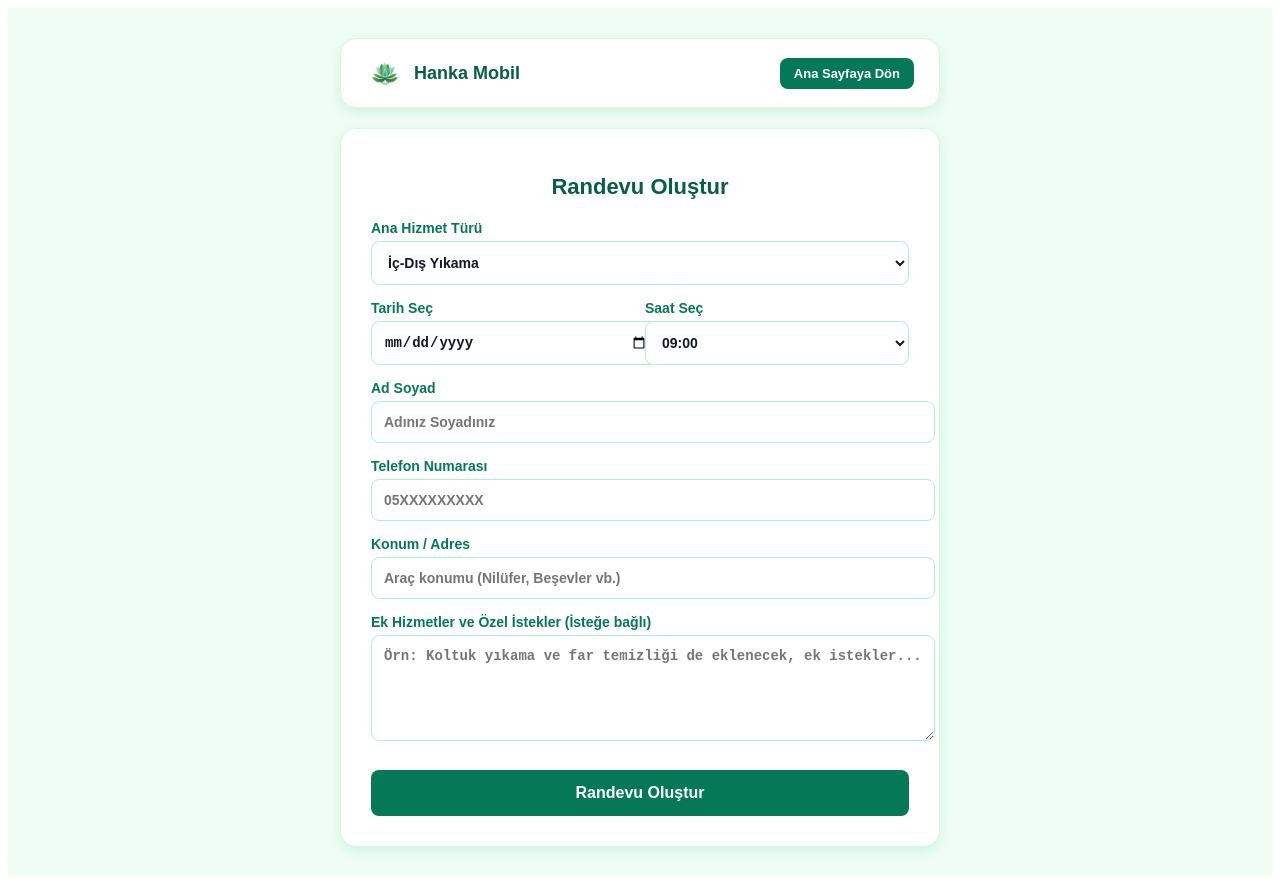
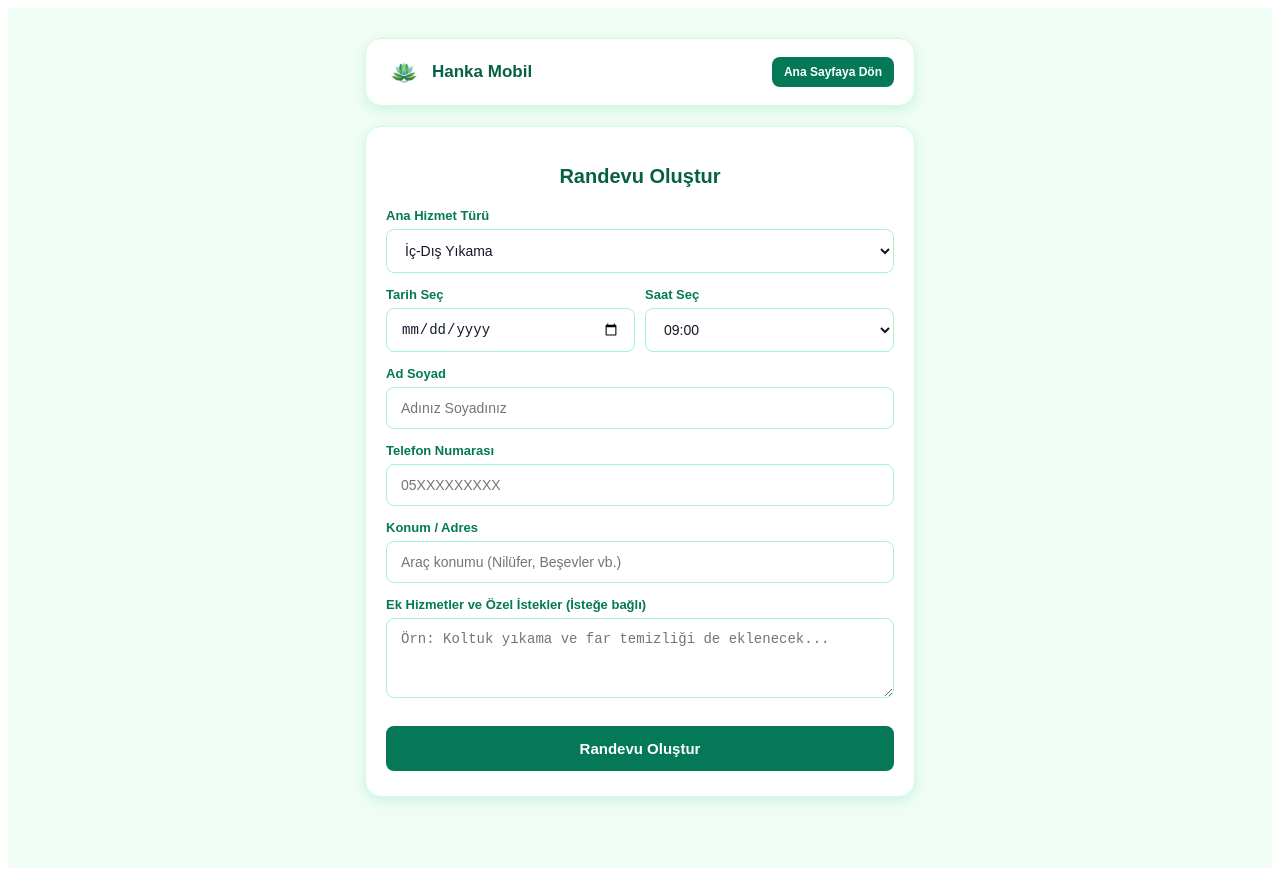
Before and after one commit to oguzhhankara/hanka-mobil-web, a Next.js app: page /randevu in a window 1280 px wide. Built offline with nearby package versions, Linux system fonts and the light colour scheme.

Commit message:
Update page.tsx

```diff
--- a/app/randevu/page.tsx
+++ b/app/randevu/page.tsx
@@ -48,68 +48,89 @@ export default function RandevuAl() {
     }
   };
 
+  const inputStyle = {
+    width: "100%",
+    padding: "12px 14px",
+    border: "1px solid #a7f3d0",
+    borderRadius: "8px",
+    outline: "none",
+    fontSize: "14px",
+    backgroundColor: "#ffffff",
+    color: "#111827",
+    fontWeight: "500",
+    boxSizing: "border-box" as const,
+  };
+
+  const labelStyle = {
+    display: "block",
+    fontSize: "13px",
+    fontWeight: "bold",
+    color: "#047857",
+    marginBottom: "6px",
+  };
+
   return (
-    <main style={{ minHeight: "100vh", backgroundColor: "#f0fdf4", padding: "30px 20px", fontFamily: "sans-serif" }}>
-      <div style={{ maxWidth: "600px", margin: "0 auto" }}>
+    <main style={{ minHeight: "100vh", backgroundColor: "#f0fdf4", padding: "30px 15px", fontFamily: "sans-serif" }}>
+      <div style={{ maxWidth: "550px", margin: "0 auto" }}>
 
-        {/* Üst Bar: Gerçek Logo ve Ana Sayfa Butonu */}
-        <div style={{ backgroundColor: "#ffffff", padding: "15px 25px", borderRadius: "16px", boxShadow: "0 4px 12px rgba(16, 185, 129, 0.15)", border: "1px solid #d1fae5", display: "flex", justifyContent: "space-between", alignItems: "center", marginBottom: "20px" }}>
+        {/* Üst Bar */}
+        <div style={{ backgroundColor: "#ffffff", padding: "15px 20px", borderRadius: "16px", boxShadow: "0 4px 12px rgba(16, 185, 129, 0.15)", border: "1px solid #d1fae5", display: "flex", justifyContent: "space-between", alignItems: "center", marginBottom: "20px" }}>
           <div style={{ display: "flex", alignItems: "center", gap: "10px" }}>
             <img
               src="/logo.png"
               alt="Hanka Logo"
-              style={{ width: "38px", height: "38px", objectFit: "contain", borderRadius: "6px" }}
+              style={{ width: "36px", height: "36px", objectFit: "contain", borderRadius: "6px" }}
             />
-            <h2 style={{ fontSize: "18px", fontWeight: "bold", color: "#065f46", margin: 0 }}>Hanka Mobil</h2>
+            <h2 style={{ fontSize: "17px", fontWeight: "bold", color: "#065f46", margin: 0 }}>Hanka Mobil</h2>
           </div>
           <button
             onClick={() => router.push("/")}
-            style={{ backgroundColor: "#047857", color: "white", padding: "8px 14px", borderRadius: "8px", fontWeight: "bold", border: "none", cursor: "pointer", fontSize: "13px" }}
+            style={{ backgroundColor: "#047857", color: "white", padding: "8px 12px", borderRadius: "8px", fontWeight: "bold", border: "none", cursor: "pointer", fontSize: "12px" }}
           >
             Ana Sayfaya Dön
           </button>
         </div>
 
-        {/* Ana Form Kutusu */}
-        <div style={{ backgroundColor: "#ffffff", padding: "30px", borderRadius: "16px", boxShadow: "0 4px 12px rgba(16, 185, 129, 0.15)", border: "1px solid #d1fae5" }}>
+        {/* Form Kutusu */}
+        <div style={{ backgroundColor: "#ffffff", padding: "25px 20px", borderRadius: "16px", boxShadow: "0 4px 12px rgba(16, 185, 129, 0.15)", border: "1px solid #d1fae5" }}>
 
-          <h1 style={{ fontSize: "22px", fontWeight: "bold", color: "#065f46", marginBottom: "20px", textAlign: "center" }}>
+          <h1 style={{ fontSize: "20px", fontWeight: "bold", color: "#065f46", marginBottom: "20px", textAlign: "center" }}>
             Randevu Oluştur
           </h1>
 
-          <form onSubmit={handleSubmit} style={{ display: "flex", flexDirection: "column", gap: "15px" }}>
+          <form onSubmit={handleSubmit} style={{ display: "flex", flexDirection: "column", gap: "14px" }}>
 
             <div>
-              <label style={{ display: "block", fontSize: "14px", fontWeight: "bold", color: "#047857", marginBottom: "5px" }}>Ana Hizmet Türü</label>
+              <label style={labelStyle}>Ana Hizmet Türü</label>
               <select
                 value={serviceType}
                 onChange={(e) => setServiceType(e.target.value)}
-                style={{ width: "100%", padding: "12px", border: "1px solid #a7f3d0", borderRadius: "8px", outline: "none", fontSize: "14px", backgroundColor: "#fff", color: "#111827", fontWeight: "600" }}
+                style={inputStyle}
               >
-                <option value="İç-Dış Yıkama" style={{ color: "#111827" }}>İç-Dış Yıkama</option>
-                <option value="Pasta Cila" style={{ color: "#111827" }}>Pasta Cila</option>
-                <option value="Detaylı Temizlik" style={{ color: "#111827" }}>Detaylı Temizlik</option>
-                <option value="Seramik Kaplama" style={{ color: "#111827" }}>Seramik Kaplama</option>
-                <option value="Motor Yıkama" style={{ color: "#111827" }}>Motor Yıkama</option>
+                <option value="İç-Dış Yıkama">İç-Dış Yıkama</option>
+                <option value="Pasta Cila">Pasta Cila</option>
+                <option value="Detaylı Temizlik">Detaylı Temizlik</option>
+                <option value="Seramik Kaplama">Seramik Kaplama</option>
+                <option value="Motor Yıkama">Motor Yıkama</option>
               </select>
             </div>
 
-            <div style={{ display: "flex", gap: "10px" }}>
-              <div style={{ flex: 1 }}>
-                <label style={{ display: "block", fontSize: "14px", fontWeight: "bold", color: "#047857", marginBottom: "5px" }}>Tarih Seç</label>
+            <div style={{ display: "flex", gap: "10px", flexWrap: "wrap" }}>
+              <div style={{ flex: 1, minWidth: "140px" }}>
+                <label style={labelStyle}>Tarih Seç</label>
                 <input
                   type="date"
                   value={date}
                   onChange={(e) => setDate(e.target.value)}
-                  style={{ width: "100%", padding: "12px", border: "1px solid #a7f3d0", borderRadius: "8px", outline: "none", fontSize: "14px", backgroundColor: "#fff", color: "#111827", fontWeight: "600" }}
+                  style={inputStyle}
                 />
               </div>
-              <div style={{ flex: 1 }}>
-                <label style={{ display: "block", fontSize: "14px", fontWeight: "bold", color: "#047857", marginBottom: "5px" }}>Saat Seç</label>
+              <div style={{ flex: 1, minWidth: "120px" }}>
+                <label style={labelStyle}>Saat Seç</label>
                 <select
                   value={time}
                   onChange={(e) => setTime(e.target.value)}
-                  style={{ width: "100%", padding: "12px", border: "1px solid #a7f3d0", borderRadius: "8px", outline: "none", fontSize: "14px", backgroundColor: "#fff", color: "#111827", fontWeight: "600" }}
+                  style={inputStyle}
                 >
                   <option value="09:00">09:00</option>
                   <option value="11:00">11:00</option>
@@ -121,54 +142,52 @@ export default function RandevuAl() {
             </div>
 
             <div>
-              <label style={{ display: "block", fontSize: "14px", fontWeight: "bold", color: "#047857", marginBottom: "5px" }}>Ad Soyad</label>
+              <label style={labelStyle}>Ad Soyad</label>
               <input
                 type="text"
                 placeholder="Adınız Soyadınız"
                 value={name}
                 onChange={(e) => setName(e.target.value)}
-                style={{ width: "100%", padding: "12px", border: "1px solid #a7f3d0", borderRadius: "8px", outline: "none", fontSize: "14px", color: "#111827", fontWeight: "600" }}
+                style={inputStyle}
               />
             </div>
 
             <div>
-              <label style={{ display: "block", fontSize: "14px", fontWeight: "bold", color: "#047857", marginBottom: "5px" }}>Telefon Numarası</label>
+              <label style={labelStyle}>Telefon Numarası</label>
               <input
                 type="tel"
                 placeholder="05XXXXXXXXX"
                 value={phone}
                 onChange={(e) => setPhone(e.target.value)}
-                style={{ width: "100%", padding: "12px", border: "1px solid #a7f3d0", borderRadius: "8px", outline: "none", fontSize: "14px", color: "#111827", fontWeight: "600" }}
+                style={inputStyle}
               />
             </div>
 
             <div>
-              <label style={{ display: "block", fontSize: "14px", fontWeight: "bold", color: "#047857", marginBottom: "5px" }}>Konum / Adres</label>
+              <label style={labelStyle}>Konum / Adres</label>
               <input
                 type="text"
                 placeholder="Araç konumu (Nilüfer, Beşevler vb.)"
                 value={location}
                 onChange={(e) => setLocation(e.target.value)}
-                style={{ width: "100%", padding: "12px", border: "1px solid #a7f3d0", borderRadius: "8px", outline: "none", fontSize: "14px", color: "#111827", fontWeight: "600" }}
+                style={inputStyle}
               />
             </div>
 
             <div>
-              <label style={{ display: "block", fontSize: "14px", fontWeight: "bold", color: "#047857", marginBottom: "5px" }}>
-                Ek Hizmetler ve Özel İstekler (İsteğe bağlı)
-              </label>
+              <label style={labelStyle}>Ek Hizmetler ve Özel İstekler (İsteğe bağlı)</label>
               <textarea
-                placeholder="Örn: Koltuk yıkama ve far temizliği de eklenecek, ek istekler..."
+                placeholder="Örn: Koltuk yıkama ve far temizliği de eklenecek..."
                 value={note}
                 onChange={(e) => setNote(e.target.value)}
-                style={{ width: "100%", padding: "12px", border: "1px solid #a7f3d0", borderRadius: "8px", outline: "none", fontSize: "14px", minHeight: "80px", color: "#111827", fontWeight: "600" }}
+                style={{ ...inputStyle, minHeight: "80px", resize: "vertical" }}
               />
             </div>
 
             <button
               type="submit"
               disabled={loading}
-              style={{ backgroundColor: "#047857", color: "white", padding: "14px", fontWeight: "bold", borderRadius: "8px", border: "none", cursor: "pointer", fontSize: "16px", marginTop: "10px" }}
+              style={{ backgroundColor: "#047857", color: "white", padding: "14px", fontWeight: "bold", borderRadius: "8px", border: "none", cursor: "pointer", fontSize: "15px", marginTop: "10px", width: "100%" }}
             >
               {loading ? "Kaydediliyor..." : "Randevu Oluştur"}
             </button>
```
